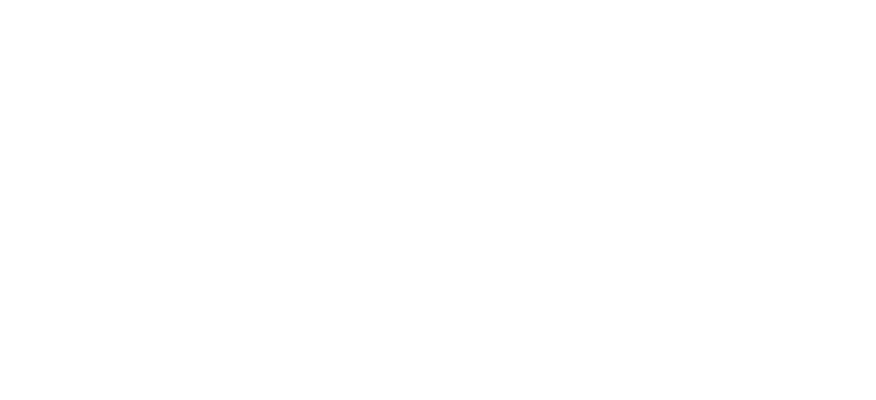
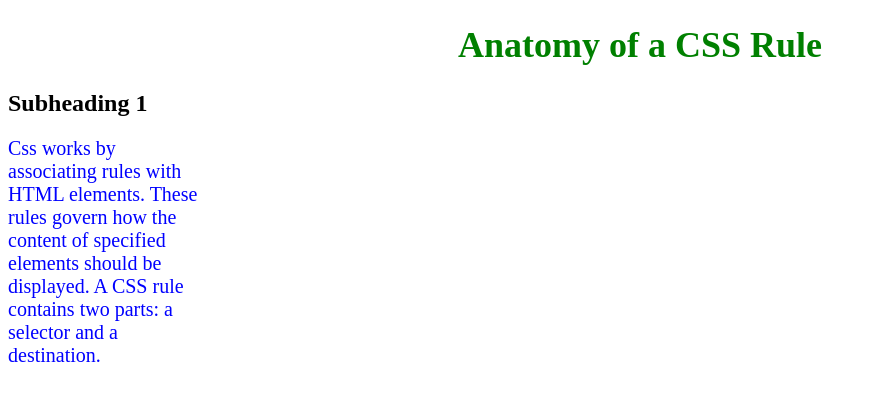
Before and after one commit to Lord0fThePings/Module-2-assignment, a plain HTML site: page css/mod 2.html in a window 1280 px wide. Shown: the whole page, without its empty margins (0-876 px from the left). Drawn offline with Linux system fonts and the light colour scheme.

Commit message:
Update mod 2.html

```diff
--- a/css/mod 2.html
+++ b/css/mod 2.html
@@ -1,3 +1,25 @@
 <!DOCTYPE html>
 <html>
-<head>
+  <head>
+    <meta charset ="utf-8">
+    <style>
+      p {
+        color: blue;
+        font-size: 20px;
+        width: 200px;
+      }
+      h1 {
+        color: green;
+        font-size: 36px;
+        text-align: Center;
+      }
+    </style>
+  </head>
+  <body>
+    <h1> Anatomy of a CSS Rule</h1>
+    <h2> Subheading 1</h2>
+    <p> Css works by associating rules with HTML elements.
+      These rules govern how the content of specified elements should be displayed.
+    A CSS rule contains two parts: a selector and a destination.</p>
+  </body>
+</html>
```
